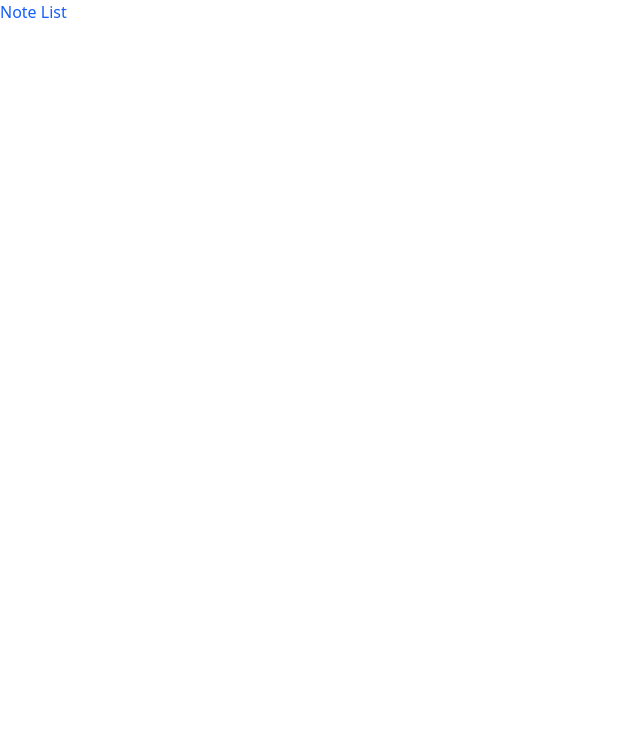
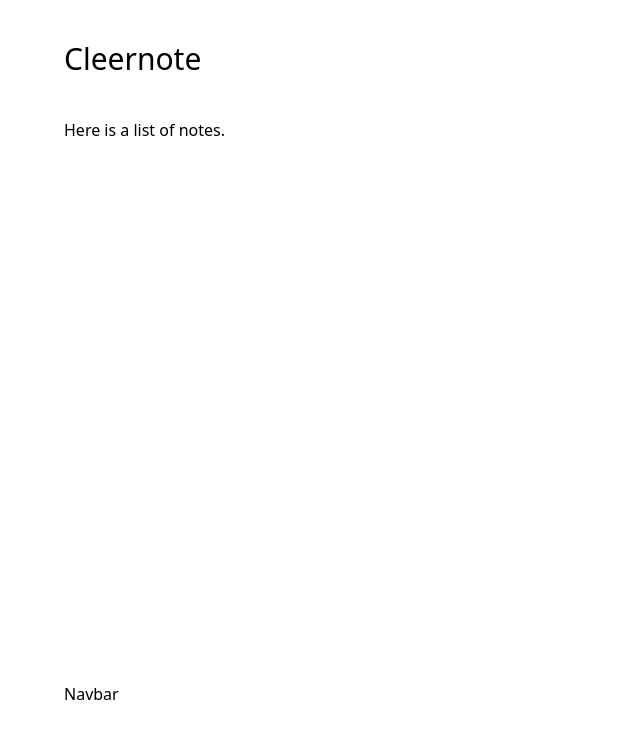
Before and after one commit to rafajdev/Cleernote, a React (Vite) app: page / in a window 1280 px wide. Shown: the top 738 px of the page, without its empty margins (0-640 px from the left). Built offline with nearby package versions, Linux system fonts and the light colour scheme.

Commit message:
feat: Implementa estrutura básica para os elementos de NoteList

```diff
--- a/src/pages/NoteList.tsx
+++ b/src/pages/NoteList.tsx
@@ -1,7 +1,15 @@
 export default function NoteList() {
   return (
-    <>
-      <h1 className="text-blue-600">Note List</h1>
-    </>
+    <div className="flex flex-col w-dvw h-dvh">
+      <header className="flex items-center h-2/12 px-16">
+        <h1 className="text-3xl">Cleernote</h1>
+      </header>
+      <main className="h-8/10 px-16">
+        <p>Here is a list of notes.</p>
+      </main>
+      <footer className="h-2/12 px-16">
+        <p>Navbar</p>
+      </footer>
+    </div>
   )
 }
```
